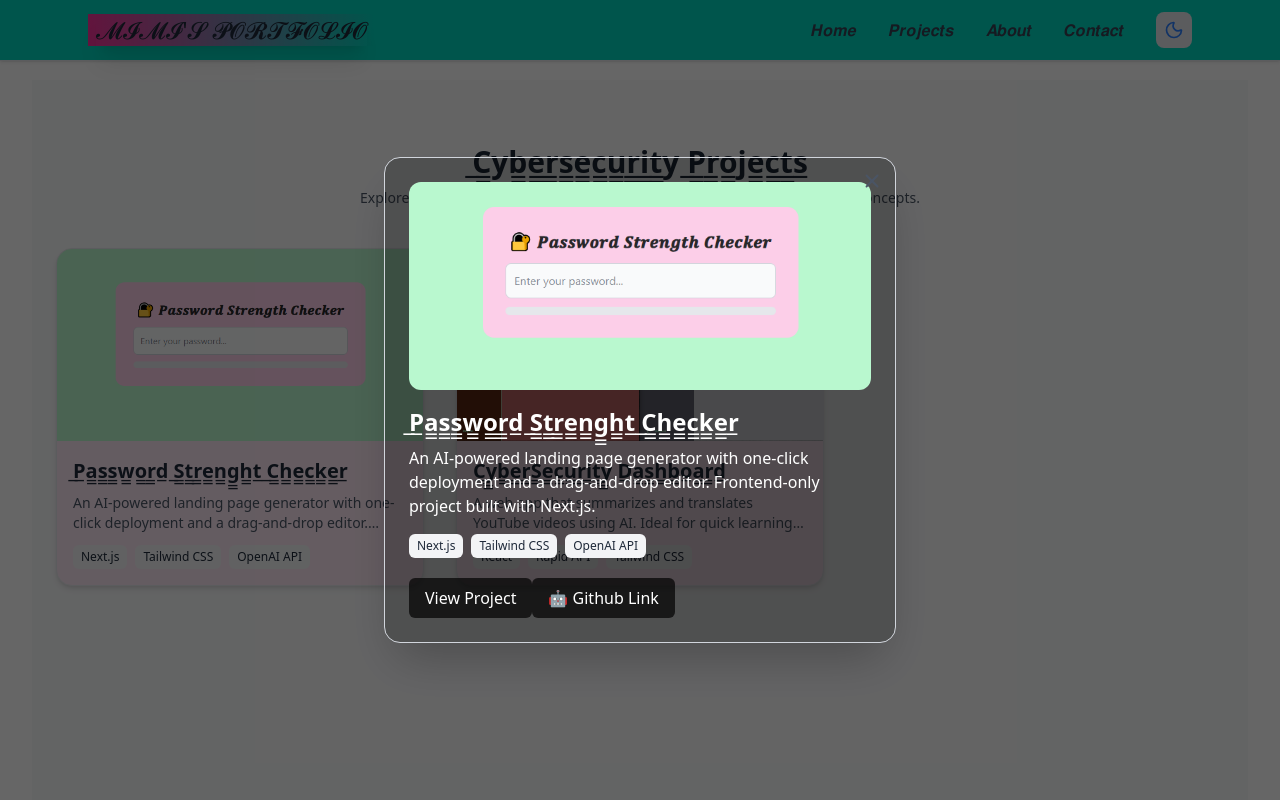
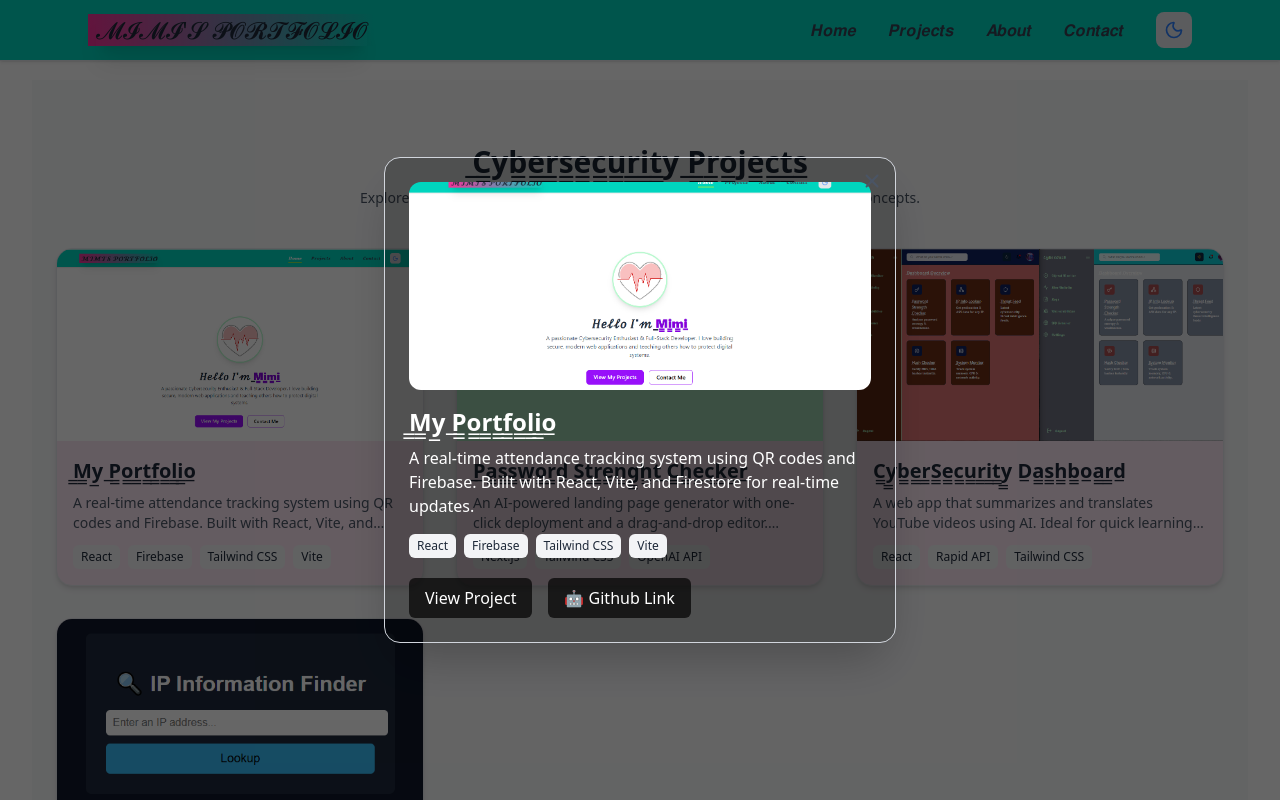
Before and after one commit to amiraasia15-arch/myad, a React (Vite) app: page /projects in a window 1280 px wide. Both pictures are taken after a click on the element 240 px from the left and 417 px from the top of the page. Shown: the top 800 px of the page. Built offline with nearby package versions, Linux system fonts and the light colour scheme.

Commit message:
sixth commit

```diff
--- a/src/components/ProjectModal.jsx
+++ b/src/components/ProjectModal.jsx
@@ -49,26 +49,27 @@ const ProjectModal = ({ project, onClose }) => {
           </div>
 
           {project.link && (
+  <div className="flex gap-4 mt-5">
     <a
       href={project.link}
       target="_blank"
       rel="noopener noreferrer"
-               className="mt-5 inline-block text-center bg-black/70 hover:bg-pink-500 text-white font-medium px-4 py-2 rounded-md transition"
+      className="inline-block text-center bg-black/70 hover:bg-pink-500 text-white font-medium px-4 py-2 rounded-md transition"
     >
       View Project
     </a>
-          )}
 
-
-          {project.link && (
+    {project.github && (
       <a
         href={project.github}
         target="_blank"
         rel="noopener noreferrer"
-              className="mt-5 inline-block text-white text-center bg-black/70 hover:bg-pink-500 hover:text-white font-medium px-4 py-2 rounded-md"
+        className="inline-block text-center bg-black/70 hover:bg-pink-500 text-white font-medium px-4 py-2 rounded-md transition"
       >
         🤖 Github Link
       </a>
+    )}
+  </div>
 )}
         </motion.div>
       </motion.div>
--- a/src/data/projects.js
+++ b/src/data/projects.js
@@ -1,20 +1,20 @@
 import passwordStrengthChecker from "../assets/Password-Strenght-Checker.png";
 import cybersecurityDashboard from "../assets/cyberdash.png";
-// // import portfolioimage1 from "../assets/portfolioimage1.png";
-// // import ipchecker from "../assets/ipchecker.png";
+import portfolioimage from "../assets/myportfolio.png";
+import ipchecker from "../assets/ipinfofinder.png";
 
 
 const projects = [
-  // {
-  //   id: 1,
-  //   title: "̲̲M̲̲y̲ ̲P̲̲o̲̲r̲̲t̲̲f̲̲o̲̲l̲̲i̲̲o̲",
-  //   image: "/images/projects/qr-attendance.png",
-  //   description:
-  //     "A real-time attendance tracking system using QR codes and Firebase. Built with React, Vite, and Firestore for real-time updates.",
-  //   tech: ["React", "Firebase", "Tailwind CSS", "Vite"],
-  //   link: "https://cyberflex-attendance.vercel.app",
-  //   github: "https://github.com/Cyb3rflex/qr-attendance-system",
-  // },
+  {
+    id: 1,
+    title: "̲̲M̲̲y̲ ̲P̲̲o̲̲r̲̲t̲̲f̲̲o̲̲l̲̲i̲̲o̲",
+    image:  portfolioimage,
+    description:
+      "A real-time attendance tracking system using QR codes and Firebase. Built with React, Vite, and Firestore for real-time updates.",
+    tech: ["React", "Firebase", "Tailwind CSS", "Vite"],
+    link: "https://myad-fhe4.vercel.app/",
+    github: "https://github.com/amiraasia15-arch/myad.git",
+  },
   {
     id: 2,
     title: "̲P̲a̲̲s̲̲s̲̲w̲̲o̲̲r̲̲d̲ ̲S̲̲t̲̲r̲̲e̲̲n̲̲g̲̲h̲̲t̲ ̲C̲̲h̲̲e̲̲c̲̲k̲̲e̲̲r̲",
@@ -35,16 +35,16 @@ const projects = [
       link: "https://cybersecurity-dashboard-navy.vercel.app/",
     github: "https://github.com/amiraasia15-arch/Cybersecurity-Dashboard.git",
   },
-  // {
-  //   id: 4,
-  //   title: "̲I̲̲P̲ ̲C̲̲h̲̲e̲̲c̲̲k̲̲e̲̲r̲",
-  //   image: "/images/projects/pentest-lab.png",
-  //   description:
-  //     "A mini pentesting environment showcasing vulnerable and secure Node.js apps for ethical hacking exercises.",
-  //   tech: ["Node.js", "Express", "Docker"],
-  //   link: "https://github.com/Cyb3rflex/pentest-lab",
-  //   github: "https://github.com/Cyb3rflex/pentest-lab",
-  // },
+  {
+    id: 4,
+    title: "̲I̲̲P̲ ̲C̲̲h̲̲e̲̲c̲̲k̲̲e̲̲r̲",
+    image:  ipchecker,
+    description:
+      "A mini pentesting environment showcasing vulnerable and secure Node.js apps for ethical hacking exercises.",
+    tech: ["Node.js", "Express", "Docker"],
+    link: "https://vercel.com/mimiads-projects?repo=https://github.com/amiraasia15-arch/Ip-info-finder",
+    github: "https://github.com/amiraasia15-arch/Ip-info-finder.git",
+  },
   // {
   //   id: 5,
   //   title: "The Ultimate Money-Saving Blueprint",
--- a/src/data/skills.js
+++ b/src/data/skills.js
@@ -1,24 +1,16 @@
 const skills = [
   "React.js",
-  "Next.js",
   "Tailwind CSS",
   "Node.js",
-  "Express.js",
-  "MongoDB",
   "Firebase",
   "JavaScript (ES6+)",
   "HTML5 & CSS3",
   "Git & GitHub",
   "Cybersecurity Fundamentals",
-  "Ethical Hacking (CEH)",
-  "Networking (Cisco Certified)",
+  "Networking",
   "Framer Motion",
-  "GSAP Animations",
-  "React Native",
-  "Flutter (Beginner)",
-  "Python",
-  "Linux & Bash",
-  "Docker",
+  "Animations",
+  "Linux",
 ];
 
 export default skills;
```
Also changed, not shown: src/assets/ipinfofinder.png (added), src/assets/myportfolio.png (added). Lines whose indentation alone changed are shown as unchanged.
